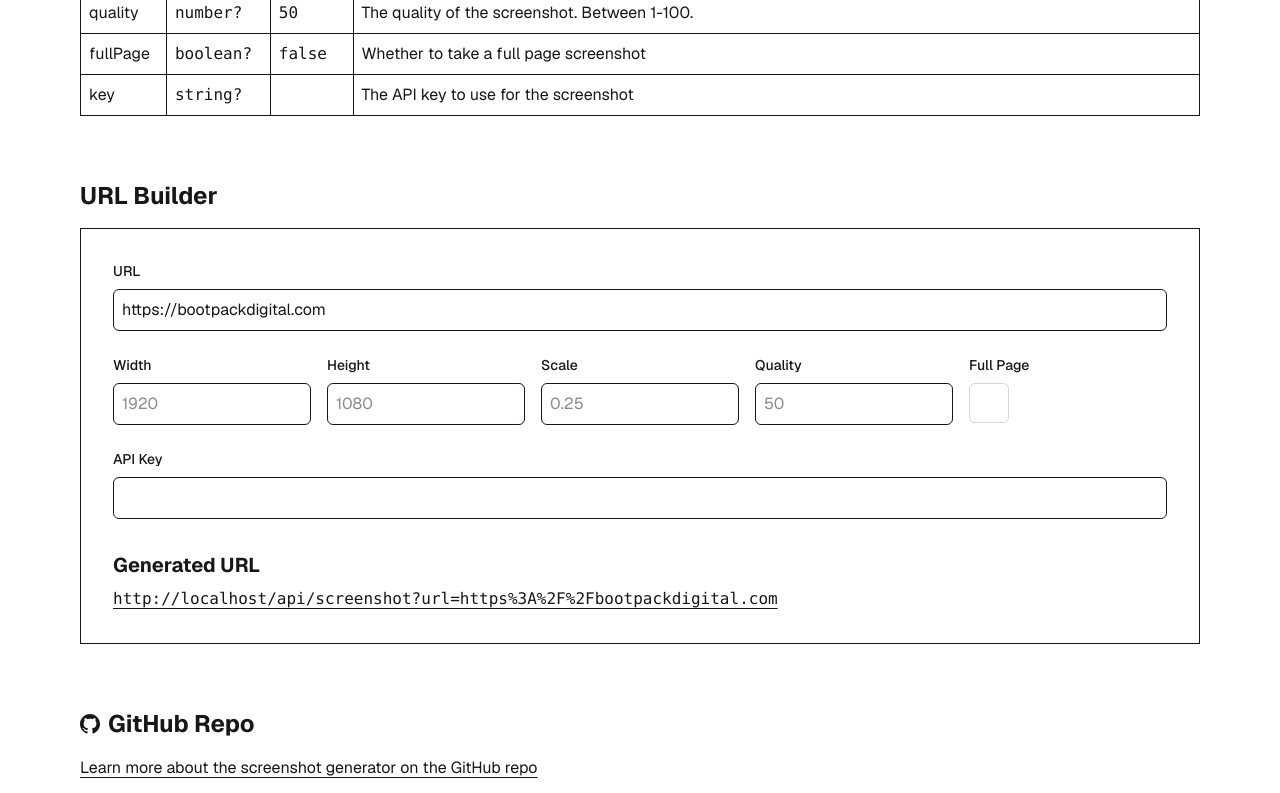
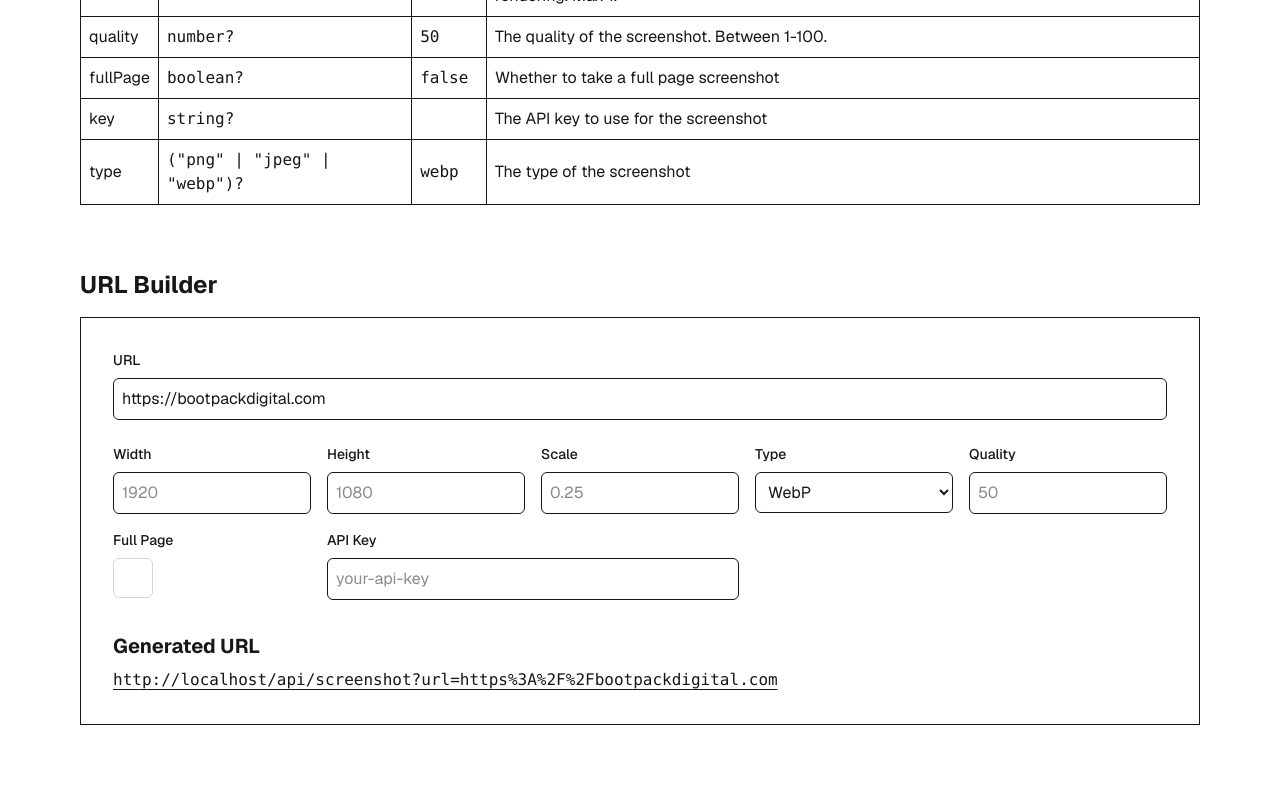
Before and after one commit to michaelbonner/screenshot-maker, a Next.js app: page / in a window 1280 px wide. Shown: the part 663-1456 px from the top of the page. Built offline with nearby package versions, Linux system fonts and the light colour scheme.

Commit message:
Allow selecting image type

```diff
--- a/src/app/api/screenshot/helpers.ts
+++ b/src/app/api/screenshot/helpers.ts
@@ -1,6 +1,6 @@
 import chromium from "@sparticuz/chromium-min";
 import { ReadonlyHeaders } from "next/dist/server/web/spec-extension/adapters/headers";
-import puppeteer, { Browser } from "puppeteer-core";
+import puppeteer, { Browser, ScreenshotOptions } from "puppeteer-core";
 
 const CHROMIUM_VERSION = "v133.0.0";
 
@@ -34,11 +34,9 @@ export async function getScreenshotAsBase64(
     width: number;
     height: number;
     scale: number;
-    quality: number;
-    fullPage: boolean;
-  }
+  } & ScreenshotOptions
 ) {
-  const { width, height, scale, quality, fullPage } = options;
+  const { width, height, scale, quality, fullPage, type } = options;
 
   try {
     const browser = await getBrowser({
@@ -51,8 +49,8 @@ export async function getScreenshotAsBase64(
     await new Promise((r) => setTimeout(r, 2000));
     return page.screenshot({
       encoding: "base64",
-      type: "webp",
-      quality,
+      type,
+      quality: type !== "png" ? quality : undefined,
       clip: fullPage
         ? undefined
         : {
@@ -64,6 +62,7 @@ export async function getScreenshotAsBase64(
           },
       optimizeForSpeed: true,
       fullPage,
+      ...options,
     });
   } catch (error) {
     console.error("Error accessing page:", error);
--- a/src/app/api/screenshot/route.ts
+++ b/src/app/api/screenshot/route.ts
@@ -6,15 +6,17 @@ import {
   DEFAULT_HEIGHT,
   DEFAULT_QUALITY,
   DEFAULT_SCALE,
+  DEFAULT_TYPE,
   DEFAULT_WIDTH,
   inputSchema,
 } from "./validation";
+import { ScreenshotOptions } from "puppeteer-core";
 
 export async function GET(request: Request) {
   const { searchParams } = new URL(request.url);
   const headersList = await headers();
 
-  const { url, width, height, scale, key, quality, fullPage } =
+  const { url, width, height, scale, key, quality, fullPage, type } =
     Object.fromEntries(searchParams.entries());
 
   // check key or host is valid
@@ -29,6 +31,7 @@ export async function GET(request: Request) {
     quality,
     scale,
     fullPage,
+    type,
   });
 
   if (!validationResult.success) {
@@ -48,7 +51,8 @@ export async function GET(request: Request) {
       height: number,
       scale: number,
       quality: number,
-      fullPage: boolean
+      fullPage: boolean,
+      type: ScreenshotOptions["type"]
     ) =>
       getScreenshotAsBase64(url, {
         width: width || DEFAULT_WIDTH,
@@ -56,6 +60,7 @@ export async function GET(request: Request) {
         scale: scale || DEFAULT_SCALE,
         quality: quality || DEFAULT_QUALITY,
         fullPage: fullPage ?? DEFAULT_FULL_PAGE,
+        type: type ?? DEFAULT_TYPE,
       }),
     [
       validationResult.data.url,
@@ -65,6 +70,7 @@ export async function GET(request: Request) {
       validationResult.data.quality?.toString() || DEFAULT_QUALITY.toString(),
       validationResult.data.fullPage?.toString() ||
         DEFAULT_FULL_PAGE.toString(),
+      validationResult.data.type || DEFAULT_TYPE,
     ],
     {
       tags: [validationResult.data.url],
@@ -79,7 +85,8 @@ export async function GET(request: Request) {
     validationResult.data.height || DEFAULT_HEIGHT,
     validationResult.data.scale || DEFAULT_SCALE,
     validationResult.data.quality || DEFAULT_QUALITY,
-    validationResult.data.fullPage || DEFAULT_FULL_PAGE
+    validationResult.data.fullPage || DEFAULT_FULL_PAGE,
+    validationResult.data.type || DEFAULT_TYPE
   );
 
   if (!screenshot) {
@@ -97,8 +104,8 @@ export async function GET(request: Request) {
   return new Response(buffer, {
     status: 200,
     headers: {
-      "Content-Type": "image/webp",
-      "Content-Disposition": `inline; filename="${url}.webp"`,
+      "Content-Type": `image/${type}`,
+      "Content-Disposition": `inline; filename="${url}.${type}"`,
       "Content-Length": buffer.length.toString(),
       "Cache-Control": "public, max-age=3600",
     },
--- a/src/app/api/screenshot/validation.ts
+++ b/src/app/api/screenshot/validation.ts
@@ -5,6 +5,7 @@ export const DEFAULT_HEIGHT = 1080;
 export const DEFAULT_SCALE = 0.25;
 export const DEFAULT_QUALITY = 50;
 export const DEFAULT_FULL_PAGE = false;
+export const DEFAULT_TYPE = "webp";
 
 export const inputSchema = z.object({
   url: z.string().url(),
@@ -16,4 +17,5 @@ export const inputSchema = z.object({
     .optional(),
   fullPage: z.coerce.boolean().optional(),
   key: z.string().optional(),
+  type: z.enum(["webp", "png", "jpeg"]).optional(),
 });
--- a/src/app/components/UrlBuilderForm.tsx
+++ b/src/app/components/UrlBuilderForm.tsx
@@ -14,6 +14,7 @@ import {
   DEFAULT_HEIGHT,
   DEFAULT_QUALITY,
   DEFAULT_SCALE,
+  DEFAULT_TYPE,
   DEFAULT_WIDTH,
   inputSchema,
 } from "../api/screenshot/validation";
@@ -44,6 +45,7 @@ export const UrlBuilderForm = () => {
     defaultValues: {
       url: defaultUrl,
     },
+    mode: "onChange",
     resolver: zodResolver(inputSchema),
   });
 
@@ -51,16 +53,25 @@ export const UrlBuilderForm = () => {
     const screenshotUrl = new URL(window.location.origin);
     screenshotUrl.pathname = "/api/screenshot";
 
-    const objectKeys = Object.keys(data);
+    const parsedData = inputSchema.safeParse(data);
+    if (!parsedData.success) {
+      return "Invalid input detected";
+    }
+
+    const objectKeys = Object.keys(parsedData.data);
 
     objectKeys.forEach((key) => {
-      if (data[key as keyof Inputs]) {
+      if (parsedData.data[key as keyof Inputs]) {
         screenshotUrl.searchParams.set(
           key,
-          data[key as keyof Inputs]?.toString() || ""
+          parsedData.data[key as keyof Inputs]?.toString() || ""
         );
       }
     });
+
+    if (parsedData.data?.type && parsedData.data.type === DEFAULT_TYPE) {
+      screenshotUrl.searchParams.delete("type");
+    }
 
     return screenshotUrl.toString();
   };
@@ -69,7 +80,8 @@ export const UrlBuilderForm = () => {
     setGeneratedUrl(generateUrl(data));
   };
 
-  const { url, key, width, height, scale, quality, fullPage } = methods.watch();
+  const { url, key, width, height, scale, quality, fullPage, type } =
+    methods.watch();
   useEffect(() => {
     setGeneratedUrl(
       generateUrl({
@@ -80,9 +92,10 @@ export const UrlBuilderForm = () => {
         scale,
         quality,
         fullPage,
+        type,
       })
     );
-  }, [url, key, width, height, scale, quality, fullPage]);
+  }, [url, key, width, height, scale, quality, fullPage, type]);
 
   return (
     <div className="grid gap-8 border p-8">
@@ -125,6 +138,16 @@ export const UrlBuilderForm = () => {
               step={0.1}
               type="number"
             />
+            <SelectField
+              id="type"
+              label="Type"
+              placeholder={DEFAULT_TYPE}
+              options={[
+                { label: "WebP", value: "webp" },
+                { label: "PNG", value: "png" },
+                { label: "JPEG", value: "jpeg" },
+              ]}
+            />
             <InputField
               id="quality"
               label="Quality"
@@ -134,8 +157,14 @@ export const UrlBuilderForm = () => {
               type="number"
             />
             <InputField label="Full Page" id="fullPage" type="checkbox" />
+            <InputField
+              className="lg:col-span-2"
+              label="API Key"
+              id="key"
+              type="text"
+              placeholder="your-api-key"
+            />
           </div>
-          <InputField label="API Key" id="key" type="text" />
         </form>
       </FormProvider>
 
@@ -171,21 +200,56 @@ const InputField = ({
   } = useFormContext<Inputs>();
 
   return (
-    <div>
+    <div className={props.className}>
       <label className={styles.label} htmlFor={id}>
         {label}
       </label>
       <input
         id={id}
+        {...props}
         className={
           props.type === "checkbox" ? styles.checkbox : styles.inputText
         }
-        {...props}
         {...register(id)}
       />
       {errors[id] && (
         <span className={styles.error}>{errors[id]?.message}</span>
       )}
+    </div>
+  );
+};
+
+const SelectField = ({
+  id,
+  label,
+  options,
+  placeholder,
+  ...props
+}: {
+  id: keyof Inputs;
+  label: string;
+  options: { label: string; value: string }[];
+  placeholder: string;
+} & React.SelectHTMLAttributes<HTMLSelectElement>) => {
+  const { register } = useFormContext<Inputs>();
+
+  return (
+    <div className={props.className}>
+      <label className={styles.label} htmlFor={id}>
+        {label}
+      </label>
+      <select
+        className={styles.inputText}
+        id={id}
+        {...register(id)}
+        defaultValue={placeholder}
+      >
+        {options.map((option) => (
+          <option key={option.value} value={option.value}>
+            {option.label}
+          </option>
+        ))}
+      </select>
     </div>
   );
 };
--- a/src/app/page.tsx
+++ b/src/app/page.tsx
@@ -45,6 +45,12 @@ const args = [
     type: "string?",
     description: "The API key to use for the screenshot",
     default: "",
+  },
+  {
+    name: "type",
+    type: '("png" | "jpeg" | "webp")?',
+    description: "The type of the screenshot",
+    default: "webp",
   },
 ];
 
```
